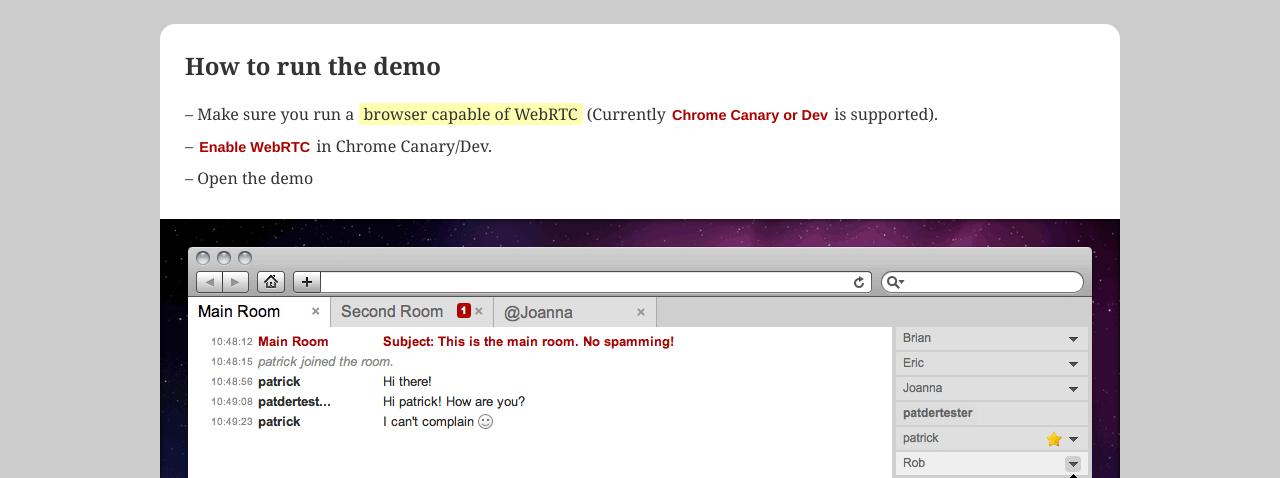
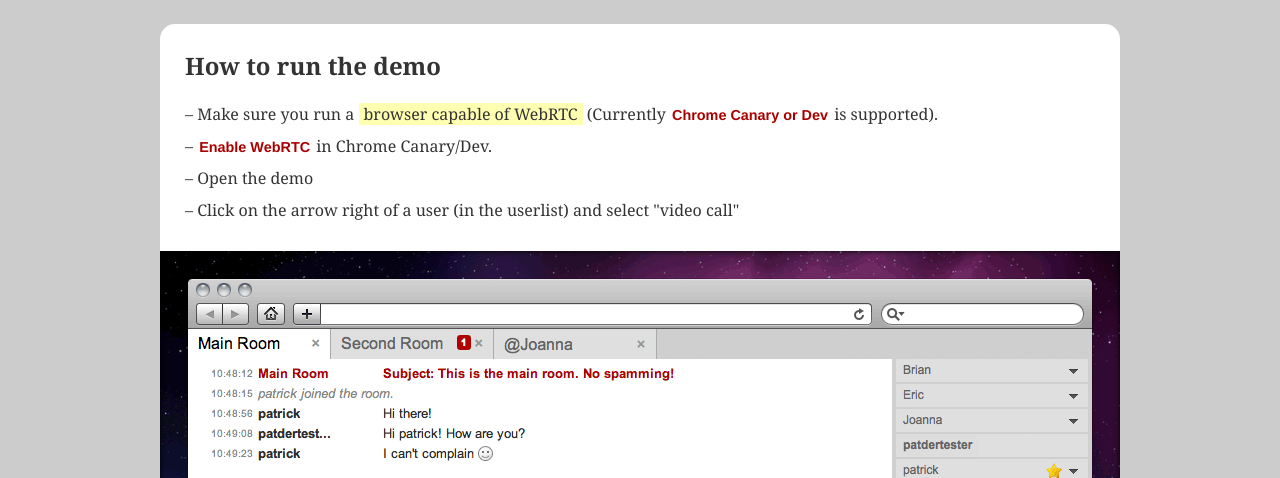
Before and after one commit to candy-chat/candy-webrtc, a plain HTML site: page index.html in a window 1280 px wide. Shown: the part 322-800 px from the top of the page. Drawn offline with nearby package versions, Linux system fonts and the light colour scheme.

Commit message:
add howto li

```diff
--- a/index.html
+++ b/index.html
@@ -37,6 +37,9 @@
 				</li>
 				<li>
 					Open the demo
+				</li>
+				<li>
+					Click on the arrow right of a user (in the userlist) and select "video call"
 				</li>
 			</ul>
 			<div id="demo">
```
